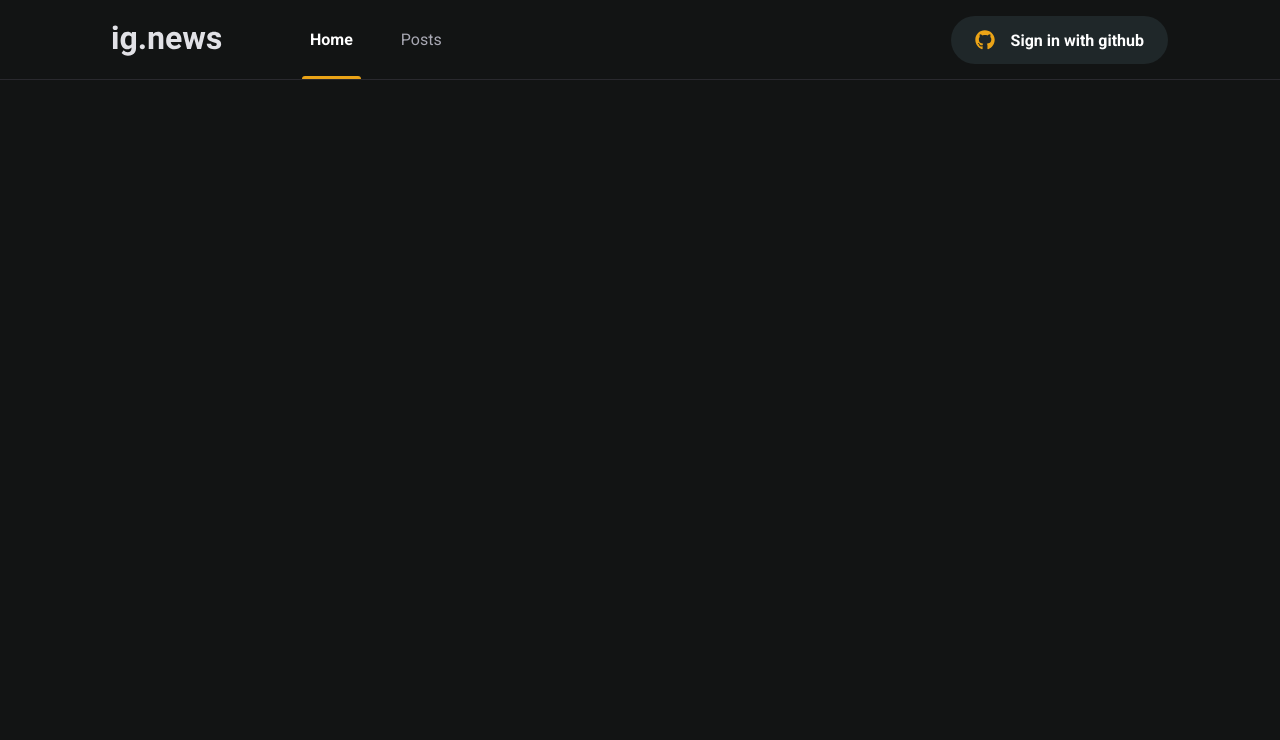
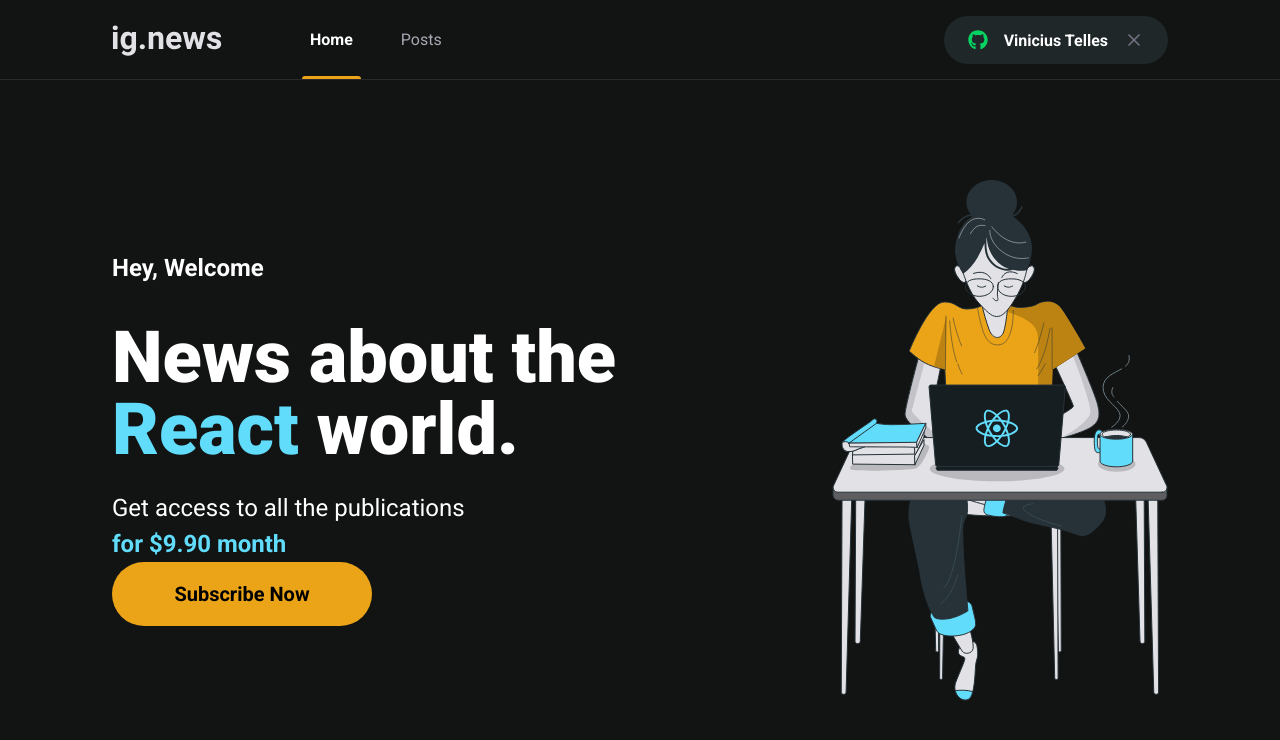
Before and after one commit to IceHower/ignews, a Next.js app: page / in a window 1280 px wide. Shown: the top 740 px of the page. Built offline with nearby package versions, Linux system fonts and the light colour scheme.

Commit message:
Create Home page

```diff
--- a/src/components/SingInButton.tsx
+++ b/src/components/SingInButton.tsx
@@ -1,12 +1,22 @@
 import styles from '../styles/components/signinbutton.module.scss';
 import { FaGithub } from 'react-icons/fa';
+import { FiX } from 'react-icons/fi';
+import { useState } from 'react';
 
 
 export function SingInButton() {
-    return(
+    const [isLoggedIn, setIsLoggedIn] = useState(true);
+    return isLoggedIn ? (
         <button type="button" className={styles.signInButton}>
-            <FaGithub />
+            <FaGithub color='#04d361'/>
+            <p>Vinicius Telles</p>
+            <FiX color='#737380' className={styles.closeIcon}/>
+        </button>
+    ) : (
+        <button type="button" className={styles.signInButton}>
+            <FaGithub color='#EBA417'/>
             <p>Sign in with github</p>
         </button>
-    )
+);
+
 }
--- /dev/null
+++ b/src/components/SubscribeButton.tsx
@@ -0,0 +1,9 @@
+import styles from '../styles/components/subscribebutton.module.scss';
+
+export function SubscribeButton() {
+    return (
+        <button type="button" className={styles.subscribeButton}>
+            Subscribe Now
+        </button>
+    );
+}
--- a/src/pages/index.tsx
+++ b/src/pages/index.tsx
@@ -1,5 +1,7 @@
 import { AppBar } from '../components/AppBar';
+import styles from '../styles/pages/home.module.scss';
 import Head from 'next/head';
+import { SubscribeButton } from '../components/SubscribeButton';
 
 
 
@@ -7,9 +9,21 @@
   return (
     <>
       <Head>
-        <title>Inicio ig.news</title>
+        <title>Home | ig.news</title>
       </Head>
       <AppBar />
+      <main className={styles.contentContainer}>
+        <section className={styles.hero}>
+          <span>Hey, Welcome</span>
+          <h1>News about the <span>React</span> world.</h1>
+          <p>
+            Get access to all the publications <br/>
+            <span> for $9.90 month</span>
+          </p>
+          <SubscribeButton />
+        </section>
+        <img src="/assets/avatar.svg" alt="Girl coding"/>
+      </main>
     </>
   )
 }
--- a/src/styles/components/signinbutton.module.scss
+++ b/src/styles/components/signinbutton.module.scss
@@ -21,8 +21,11 @@
     transition: filter 0.2s;
 
     svg:first-child{
-        color: var(--yellow-500);
         margin-right: 1rem;
+    }
+
+    svg.closeIcon {
+        margin-left: 1rem;
     }
 
     &:hover{
--- /dev/null
+++ b/src/styles/components/subscribebutton.module.scss
@@ -0,0 +1,19 @@
+.subscribeButton {
+    width: 260px;
+    height: 4rem;
+    border: 0;
+    border-radius: 3rem;
+    background: var(--yellow-500);
+    font-size: 1.25rem;
+    font-weight: bold;
+
+    display: flex;
+    align-items: center;
+    justify-content: center;
+
+    transition: filter 0.2s;
+
+    &:hover{
+        filter: brightness(0.8);
+    }
+}
--- a/src/styles/pages/home.module.scss
+++ b/src/styles/pages/home.module.scss
@@ -0,0 +1,41 @@
+.contentContainer {
+    max-width: 1120px;
+    margin: 0 auto;
+    padding: 0 2rem;
+    height: calc(100vh - 5rem);
+
+    display: flex;
+    align-items: center;
+    justify-content: space-between;
+}
+
+.hero {
+    max-width: 600px;
+
+    > span {
+        font-size: 1.5rem;
+        font-weight: bold;
+    }
+
+    h1 {
+        font-size: 4.5rem;
+        line-height: 4.5rem;
+        font-weight: 900;
+        margin-top: 2.5rem;
+
+        span {
+            color: var(--cyan-500)
+        }
+    }
+
+    p {
+        font-size: 1.5rem;
+        line-height: 2.25rem;
+        margin-top: 1.5rem;
+
+        span {
+            color: var(--cyan-500);
+            font-weight: bold;
+        }
+    }
+}
```
Also changed, not shown: public/assets/avatar.svg (added).
